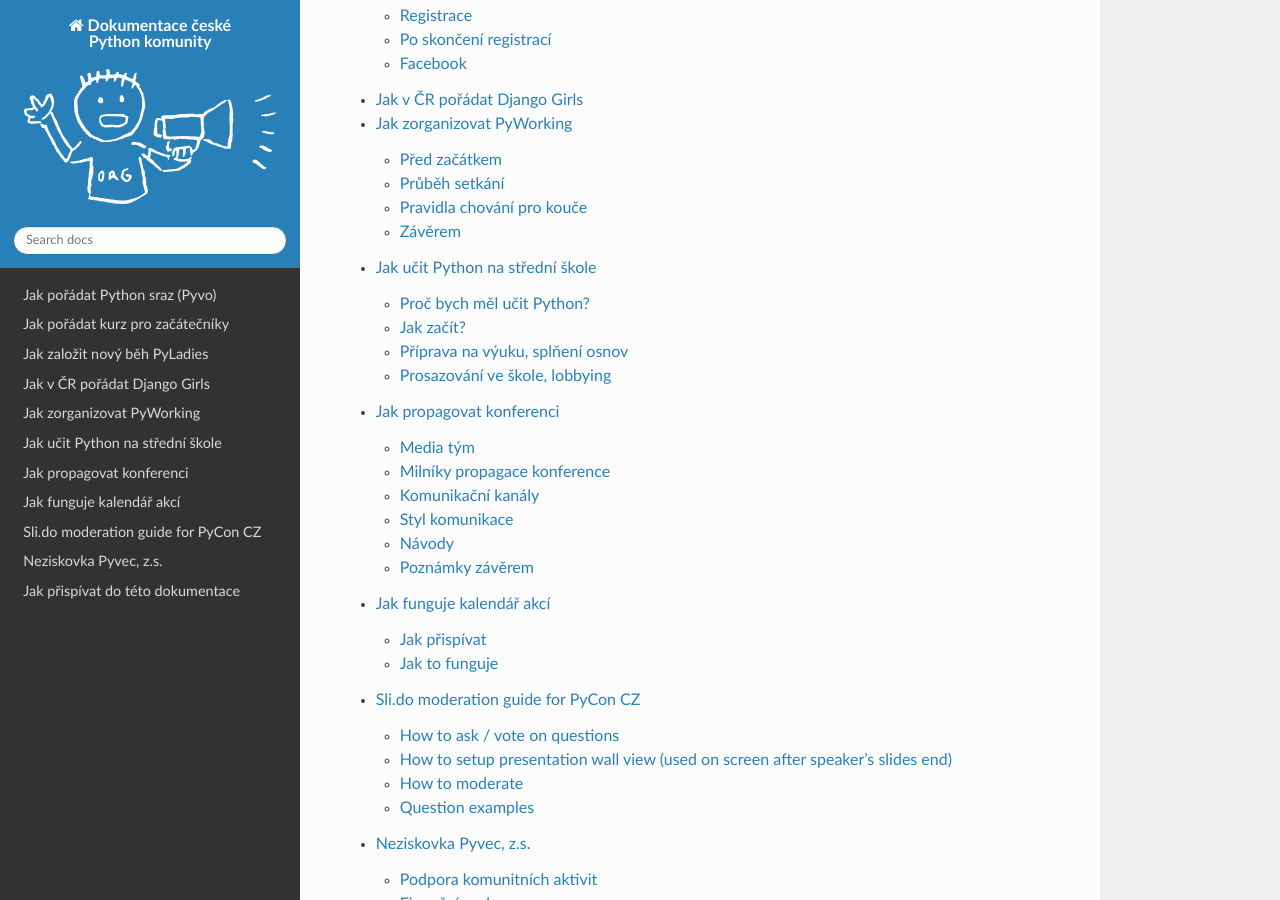
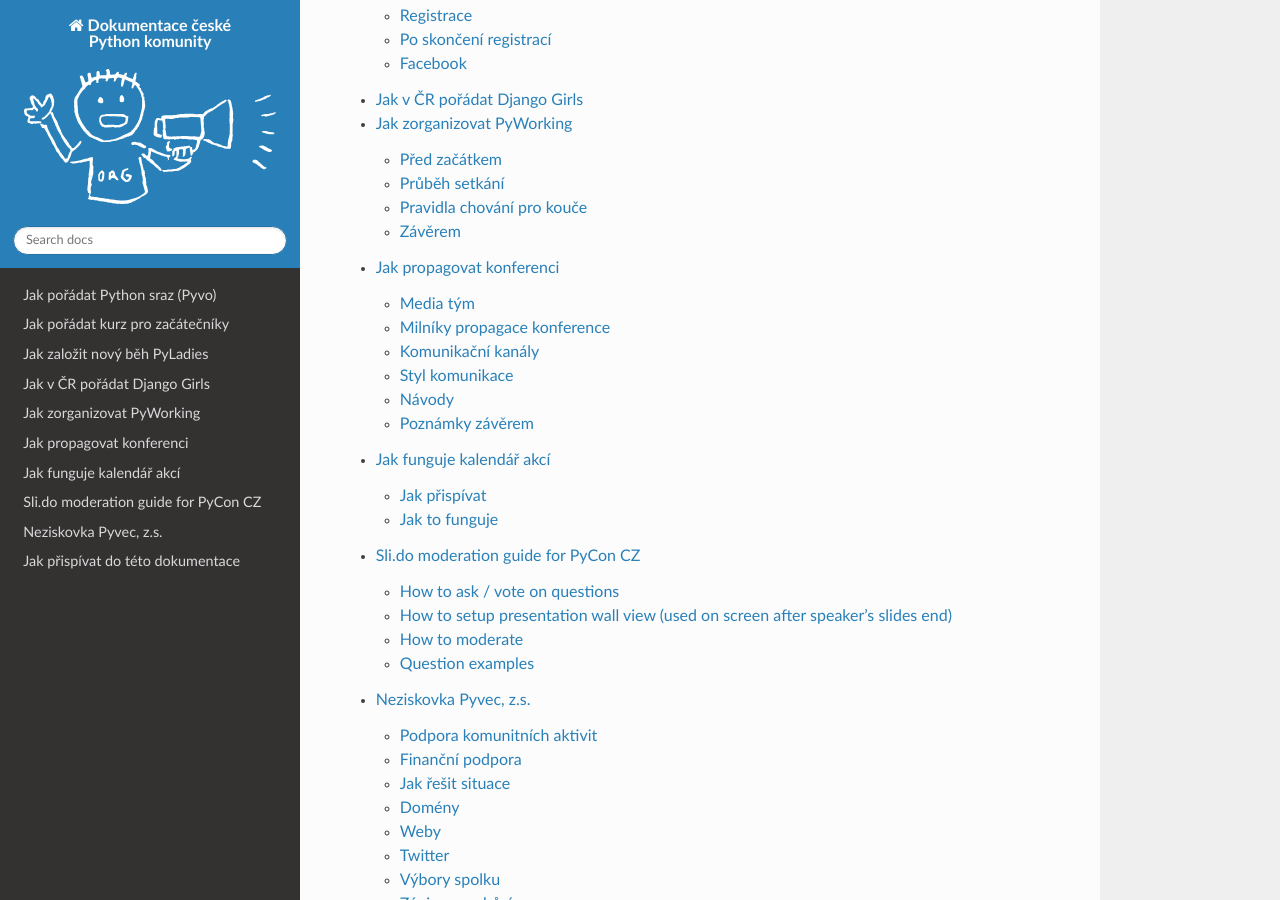
Before and after one commit to pyvec/docs.pyvec.org, a Sphinx documentation site: the page built from docs/index.rst, in a window 1280 px wide and 900 px high, scrolled down 1457 px. Built offline with Sphinx 7.4.7 and the Read the Docs theme 3.1.0, drawn with Linux system fonts in a browser that asks for light colours.

Commit message:
We don't want to write a guide how to teach on high schools (closes #462)

```diff
--- a/docs/guides/high-school-class.rst
+++ /dev/null
@@ -1,31 +0,0 @@
-Jak učit Python na střední škole
-================================
-
-.. warning::
-    Tato příručka ještě není připravena. Chceš pomoci s její tvorbou? Na `pyvec/zapojse#24 <https://github.com/pyvec/zapojse/issues/24>`__ jsou další informace.
-
-
-Proč bych měl učit Python?
---------------------------
-
-- Výhody
-- Nevýhody
-- Co to dá mě, co to dá dětem...
-
-
-Jak začít?
-----------
-
-- ...
-
-
-Příprava na výuku, splňení osnov
---------------------------------
-
-- ...
-
-
-Prosazování ve škole, lobbying
-------------------------------
-
-- ...
--- a/docs/index.rst
+++ b/docs/index.rst
@@ -17,7 +17,6 @@
    guides/pyladies-runs
    guides/django-girls
    guides/pyworkings
-   guides/high-school-class
    guides/promotion
    guides/calendar
    guides/slido-moderation
```
